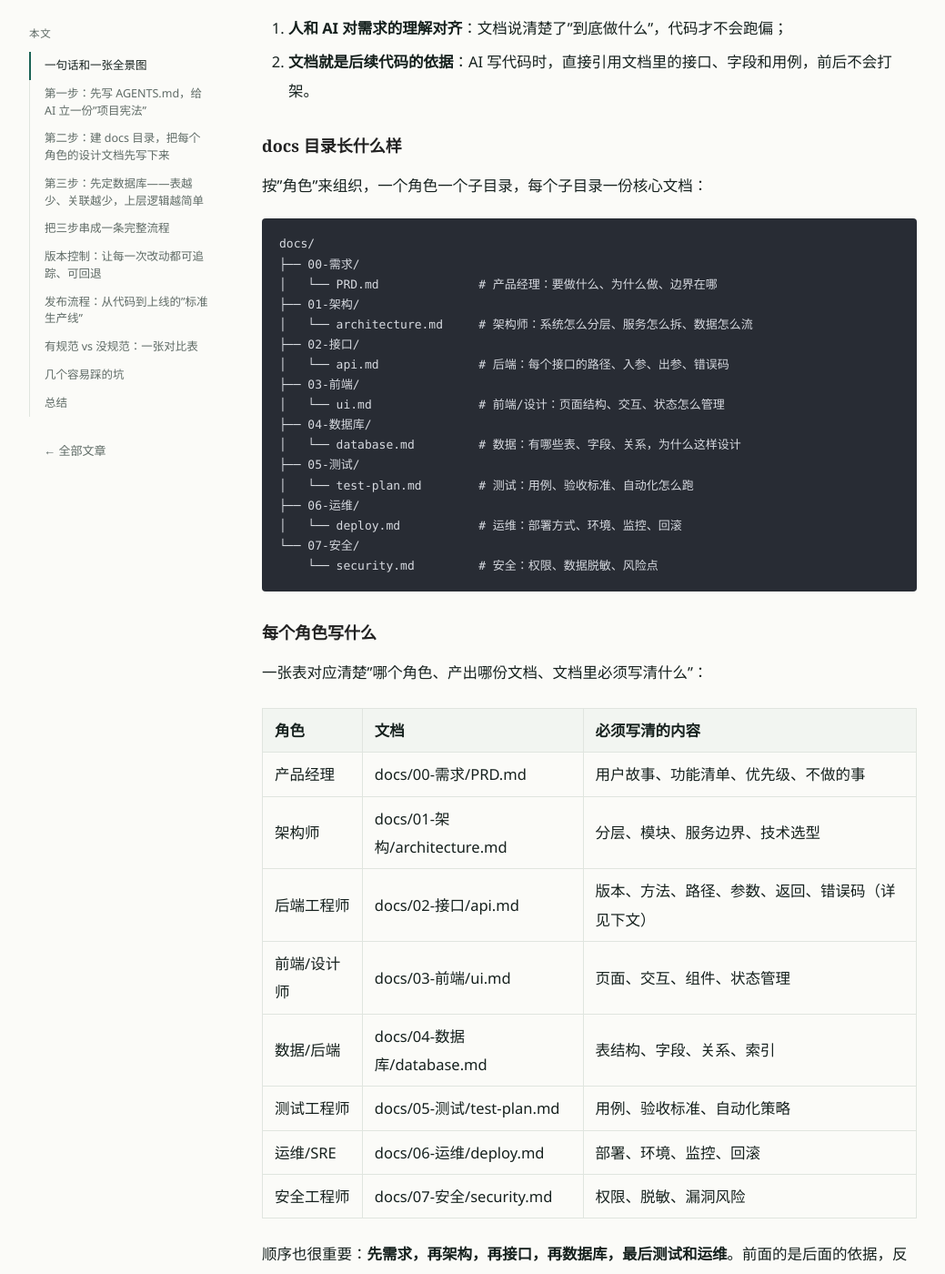
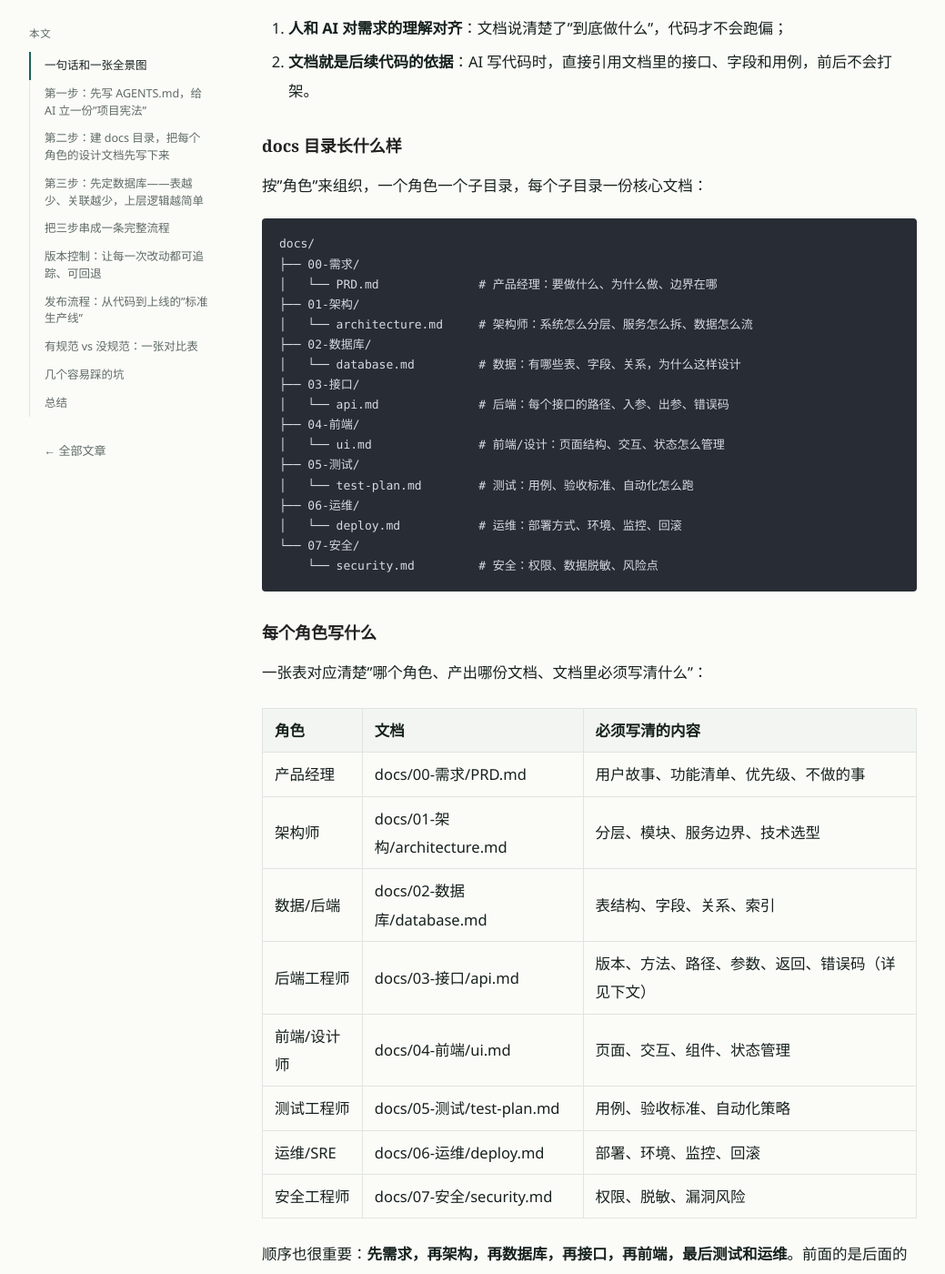
Before and after one commit to lnsyyj/lnsyyj.github.io, a Jekyll site: the page built from _posts/2026-11-02-ai-dev-workflow.md, in a window 1280 px wide and 1400 px high, scrolled down 3446 px. Shown: the whole window at 91% size, without its empty margins (108-1147 px from the left). Built offline with Jekyll 4.4.1, drawn with Linux system fonts in a browser that asks for light colours; some of the changed text lies outside the part shown.

Commit message:
fix(ai-dev-workflow): 调整 docs 顺序为数据库→接口→前端，与'数据库先行'主题保持一致

```diff
--- a/_posts/2026-11-02-ai-dev-workflow.md
+++ b/_posts/2026-11-02-ai-dev-workflow.md
@@ -138,12 +138,12 @@ docs/
 │   └── PRD.md              # 产品经理：要做什么、为什么做、边界在哪
 ├── 01-架构/
 │   └── architecture.md     # 架构师：系统怎么分层、服务怎么拆、数据怎么流
-├── 02-接口/
+├── 02-数据库/
+│   └── database.md         # 数据：有哪些表、字段、关系，为什么这样设计
+├── 03-接口/
 │   └── api.md              # 后端：每个接口的路径、入参、出参、错误码
-├── 03-前端/
+├── 04-前端/
 │   └── ui.md               # 前端/设计：页面结构、交互、状态怎么管理
-├── 04-数据库/
-│   └── database.md         # 数据：有哪些表、字段、关系，为什么这样设计
 ├── 05-测试/
 │   └── test-plan.md        # 测试：用例、验收标准、自动化怎么跑
 ├── 06-运维/
@@ -160,14 +160,16 @@ docs/
 | --- | --- | --- |
 | 产品经理 | docs/00-需求/PRD.md | 用户故事、功能清单、优先级、不做的事 |
 | 架构师 | docs/01-架构/architecture.md | 分层、模块、服务边界、技术选型 |
-| 后端工程师 | docs/02-接口/api.md | 版本、方法、路径、参数、返回、错误码（详见下文） |
-| 前端/设计师 | docs/03-前端/ui.md | 页面、交互、组件、状态管理 |
-| 数据/后端 | docs/04-数据库/database.md | 表结构、字段、关系、索引 |
+| 数据/后端 | docs/02-数据库/database.md | 表结构、字段、关系、索引 |
+| 后端工程师 | docs/03-接口/api.md | 版本、方法、路径、参数、返回、错误码（详见下文） |
+| 前端/设计师 | docs/04-前端/ui.md | 页面、交互、组件、状态管理 |
 | 测试工程师 | docs/05-测试/test-plan.md | 用例、验收标准、自动化策略 |
 | 运维/SRE | docs/06-运维/deploy.md | 部署、环境、监控、回滚 |
 | 安全工程师 | docs/07-安全/security.md | 权限、脱敏、漏洞风险 |
 
-顺序也很重要：**先需求，再架构，再接口，再数据库，最后测试和运维**。前面的是后面的依据，反着来就会来回返工。
+顺序也很重要：**先需求，再架构，再数据库，再接口，再前端，最后测试和运维**。前面的是后面的依据，反着来就会来回返工。
+
+为什么把**数据库放在接口前面**？因为接口本质上是"对数据库里数据的一系列操作"：表和字段还没定，接口的参数、返回就定不下来。先定表，再定接口，前端的页面数据也就有了来源。至于**安全**，它是横切关注点——虽然单独放在最后评审，但权限、脱敏这些要求应当贯穿前面每一份文档，而不是最后才想起来补。
 
 ### 接口文档要写到什么程度：一份完整规范
 
```
